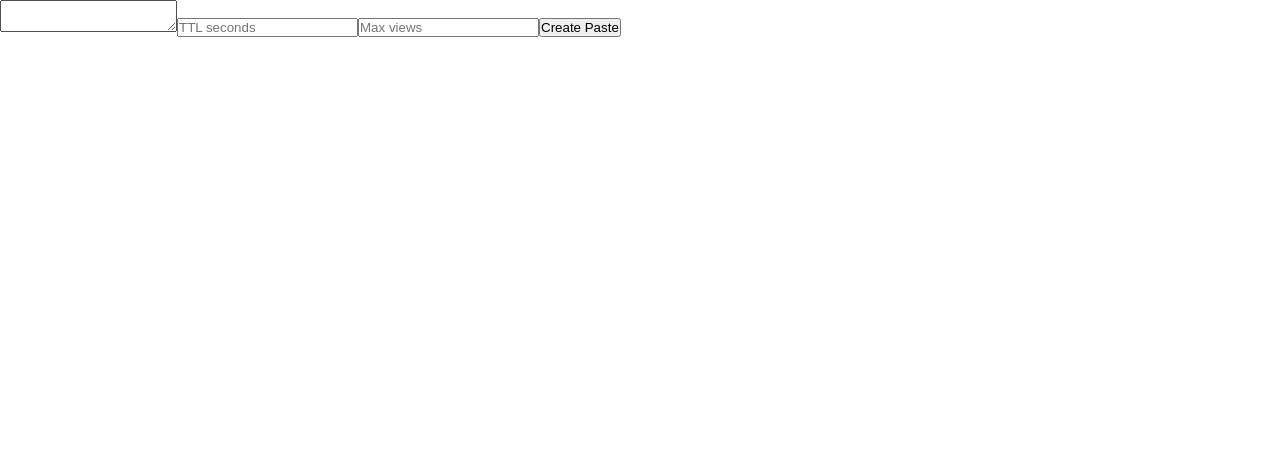
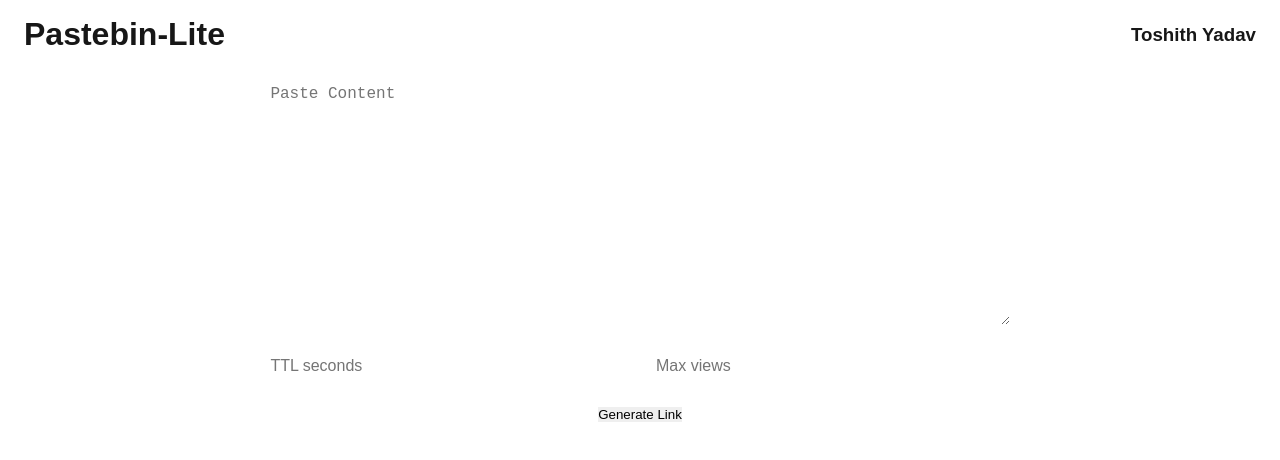
Before and after one commit to toshithh/pastebin-lite, a Next.js app: page / in a window 1280 px wide. Shown: the top 460 px of the page. Built offline with nearby package versions, Linux system fonts and the light colour scheme.

Commit message:
Pastebin-Lite

```diff
--- a/app/api/healthz/route.js
+++ b/app/api/healthz/route.js
@@ -1,6 +1,8 @@
 import kv from '@/lib/kv';
 
 export const runtime = 'nodejs';
+export const dynamic = 'force-dynamic';
+export const revalidate = 0;
 
 export async function GET() {
   try {
--- a/app/api/pastes/route.js
+++ b/app/api/pastes/route.js
@@ -3,6 +3,8 @@ import { nanoid } from 'nanoid';
 import { nowMs } from '@/lib/time';
 
 export const runtime = 'nodejs';
+export const dynamic = 'force-dynamic';
+export const revalidate = 0;
 
 export async function POST(request) {
   let body;
--- a/app/globals.css
+++ b/app/globals.css
@@ -12,8 +12,10 @@
 
 html,
 body {
-  max-width: 100vw;
+  width: 100vw;
+  height: 100dvh;
   overflow-x: hidden;
+  font-size: 16px;
 }
 
 body {
--- /dev/null
+++ b/app/header.jsx
@@ -0,0 +1,10 @@
+"use client";
+
+export default function Header() {
+    return (
+    <div className='header'>
+        <h1 className="clickable" onClick={() => window.location.href="/"}>Pastebin-Lite</h1>
+        <h3 className="clickable" onClick={() => window.open("https://toshith.in")}>Toshith Yadav</h3>
+    </div>
+    )
+}
--- /dev/null
+++ b/app/page.css
@@ -0,0 +1,79 @@
+
+
+.root {
+  padding: 1rem 1.5rem;
+  position: relative;
+  width: 100%;
+  display: flex;
+  flex-direction: column;
+  justify-content: center;
+  justify-items: center;
+  align-items: center;
+}
+
+.header {
+  display: inline-flex;
+  justify-content: space-between;
+  align-items: center;
+  width: 100%;
+}
+
+.content-wrapper {
+  position: relative;
+  margin: 2rem 0;
+  display: flex;
+  flex-direction: column;
+  width: 60%;
+  row-gap: 2rem;
+}
+
+.twin-opt {
+  display: inline-flex;
+  justify-content: space-around;
+  column-gap: 2rem;
+  position: relative;
+}
+
+input, textarea {
+  font-size: 1rem;
+  padding: 16;
+  border: none;
+  outline: none;
+  border-radius: 12;
+}
+
+textarea {
+  min-height: 30dvh;
+  width: 100%;
+  height: max-content;
+}
+
+input {
+  width: calc((100% - 2rem)/2);
+}
+
+button {
+  padding: 16;
+  border-radius: 12;
+  max-width: max-content;
+  outline: none;
+  border: none
+}
+
+.clickable {
+  cursor: pointer;
+}
+
+pre {
+  font-size: 1rem;
+  padding: 16;
+  border: none;
+  outline: none;
+  border-radius: 12;
+  white-space: pre-wrap;
+  word-break: break-word;
+  background-color: field;
+  min-height: 30dvh;
+  width: 100%;
+  height: max-content;
+}
--- a/app/page.js
+++ b/app/page.js
@@ -1,6 +1,8 @@
 'use client';
 
 import { useState } from 'react';
+import './page.css'
+import Header from './header';
 
 export default function Home() {
   const [content, setContent] = useState('');
@@ -24,25 +26,35 @@ export default function Home() {
   }
 
   return (
-    <div>
+    <div className='root'>
+      <Header />
+      <form className='content-wrapper' onSubmit={(e) => {e.preventDefault();submit()}}>
         <textarea
+          placeholder='Paste Content'
           value={content}
           onChange={e => setContent(e.target.value)}
+          type="text"
         />
 
+
+        <div className='twin-opt'>
           <input
             placeholder="TTL seconds"
             value={ttl}
+            type="number"
             onChange={e => setTtl(e.target.value)}
           />
 
           <input
             placeholder="Max views"
             value={maxViews}
+            type="number"
             onChange={e => setMaxViews(e.target.value)}
           />
+        </div>
 
-      <button onClick={submit}>Create Paste</button>
+        <button type='submit' onClick={submit} style={{alignSelf: "center"}}>Generate Link</button>
+      </form>
 
       {url && <p>{url}</p>}
     </div>
```
Also changed, not shown: app/p/[id]/page.js (+13 -3 lines), app/page.module.css (deleted, +0 -141 lines). Lines whose indentation alone changed are shown as unchanged.
